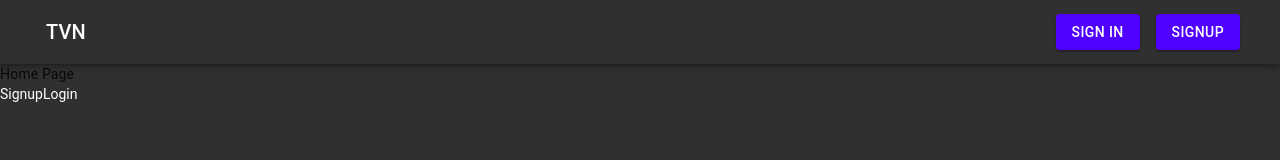
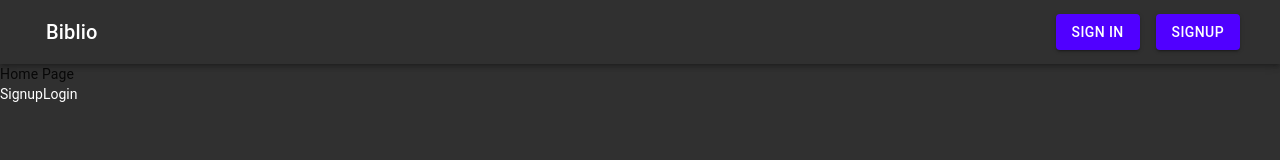
Before and after one commit to BenMiriello/tweetvine, a React (Create React App) app: page / in a window 1280 px wide. Shown: the top 160 px of the page. Built offline with nearby package versions, Linux system fonts and the light colour scheme; no server answers.

Commit message:
Update nav name

```diff
--- a/src/components/Nav.tsx
+++ b/src/components/Nav.tsx
@@ -145,7 +145,7 @@ export default function Nav() {
           </Link>
           <Typography variant="h6" className={classes.title}>
             <Link to="/" className={classes.link} >
-              TVN
+              Biblio
             </Link>
           </Typography>
           <div className={classes.rightButtonContainer}>
```
